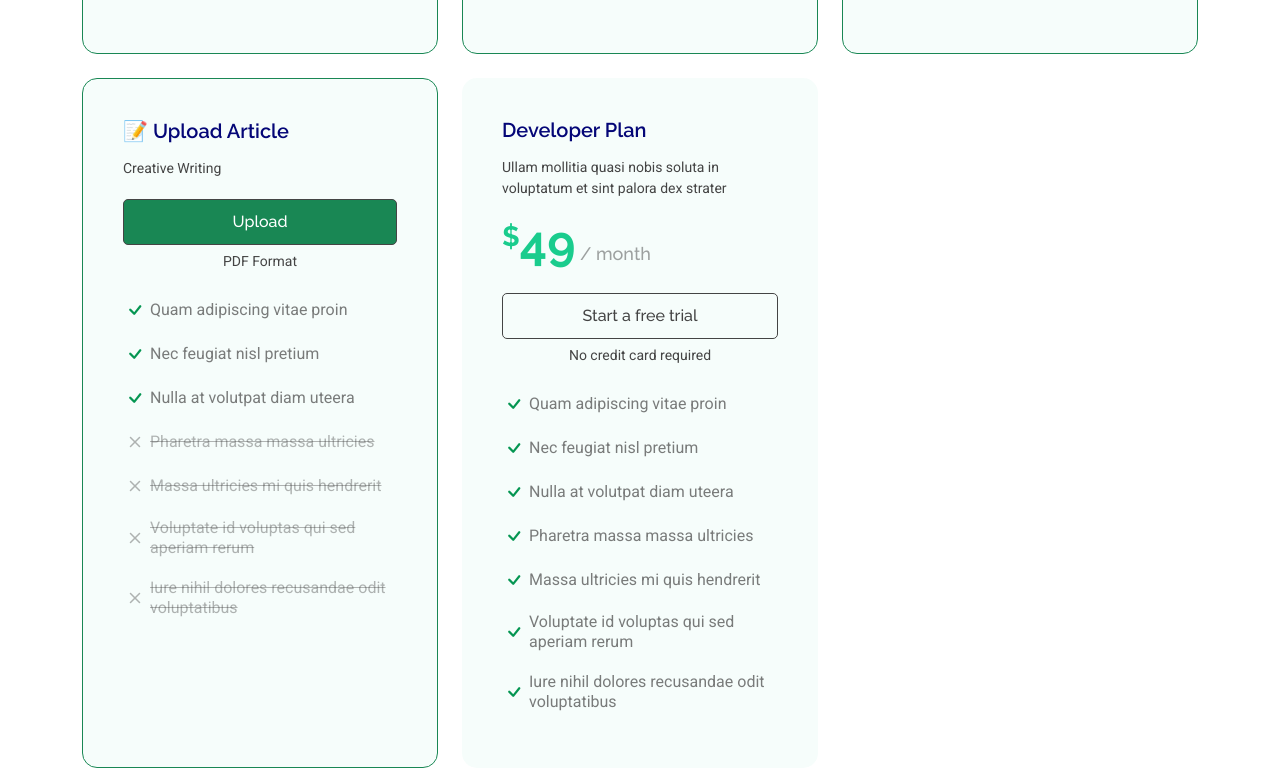
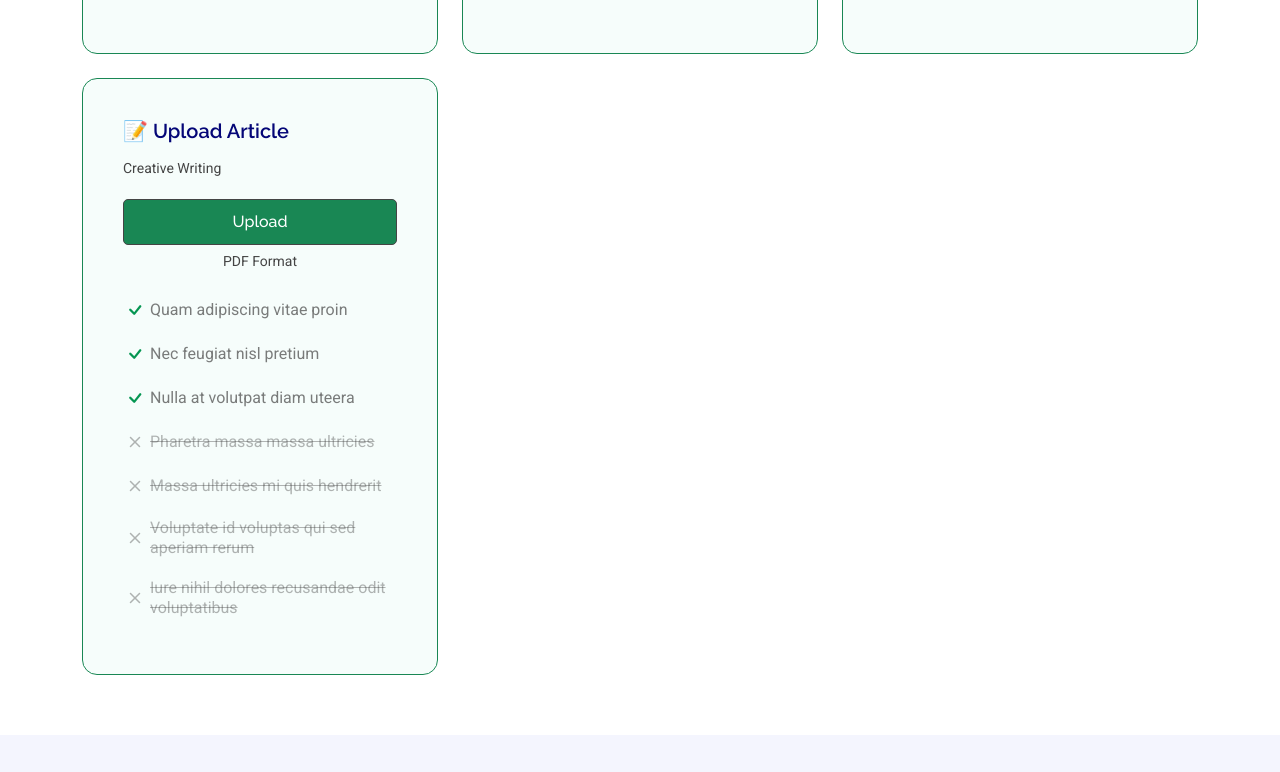
Before and after one commit to CSBS-MITM/magazine-upload-portal, a plain HTML site: page index.html in a window 1280 px wide. Shown: the part 1805-2577 px from the top of the page. Drawn offline with Linux system fonts and the light colour scheme.

Commit message:
Basic Structure-2

```diff
--- a/index.html
+++ b/index.html
@@ -193,7 +193,7 @@
             </div>
           </div><!-- End Pricing Item -->
 
-          <div class="col-lg-4" data-aos="zoom-in" data-aos-delay="500">
+          <!-- <div class="col-lg-4" data-aos="zoom-in" data-aos-delay="500">
             <div class="pricing-item">
               <h3>Developer Plan</h3>
               <p class="description">Ullam mollitia quasi nobis soluta in voluptatum et sint palora dex strater</p>
@@ -210,7 +210,7 @@
                 <li><i class="bi bi-check"></i> <span>Iure nihil dolores recusandae odit voluptatibus</span></li>
               </ul>
             </div>
-          </div><!-- End Pricing Item -->
+          </div>End Pricing Item -->   <!-- End Pricing Item -->
 
         </div>
 
```
